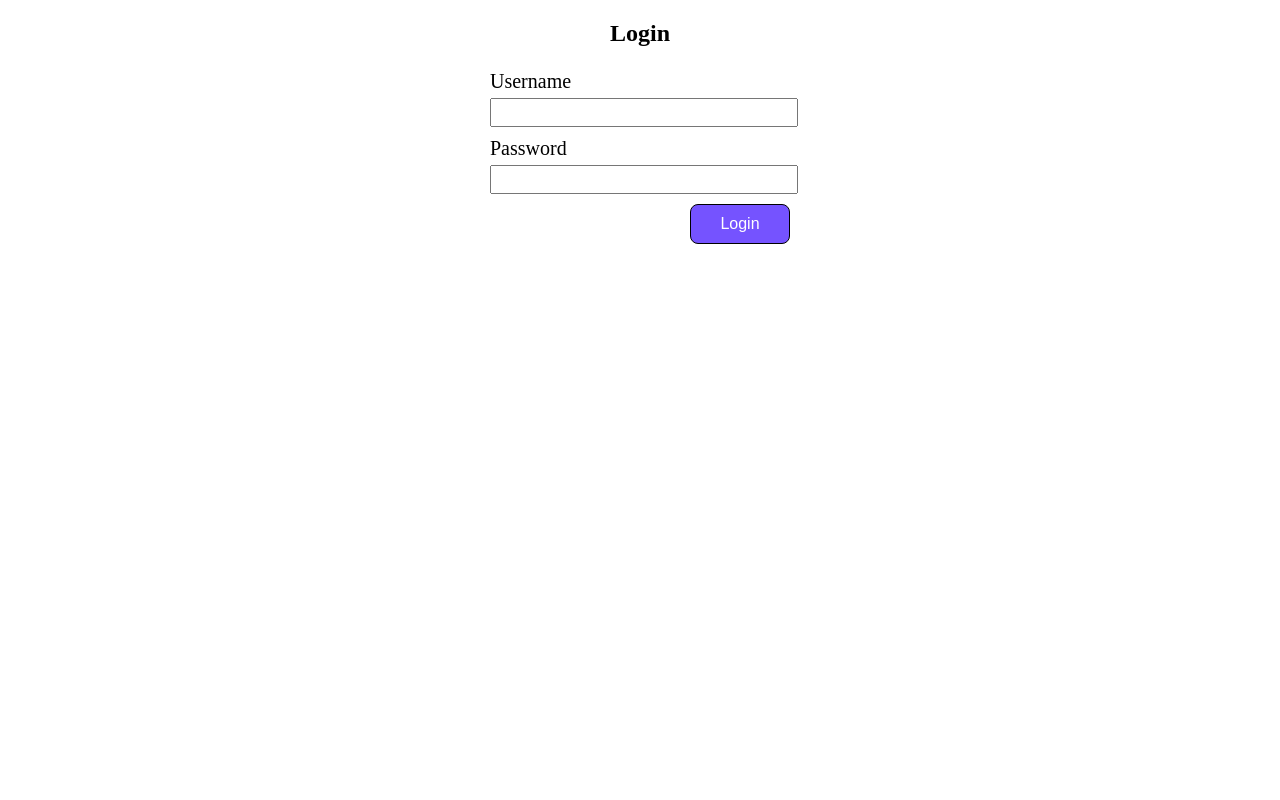
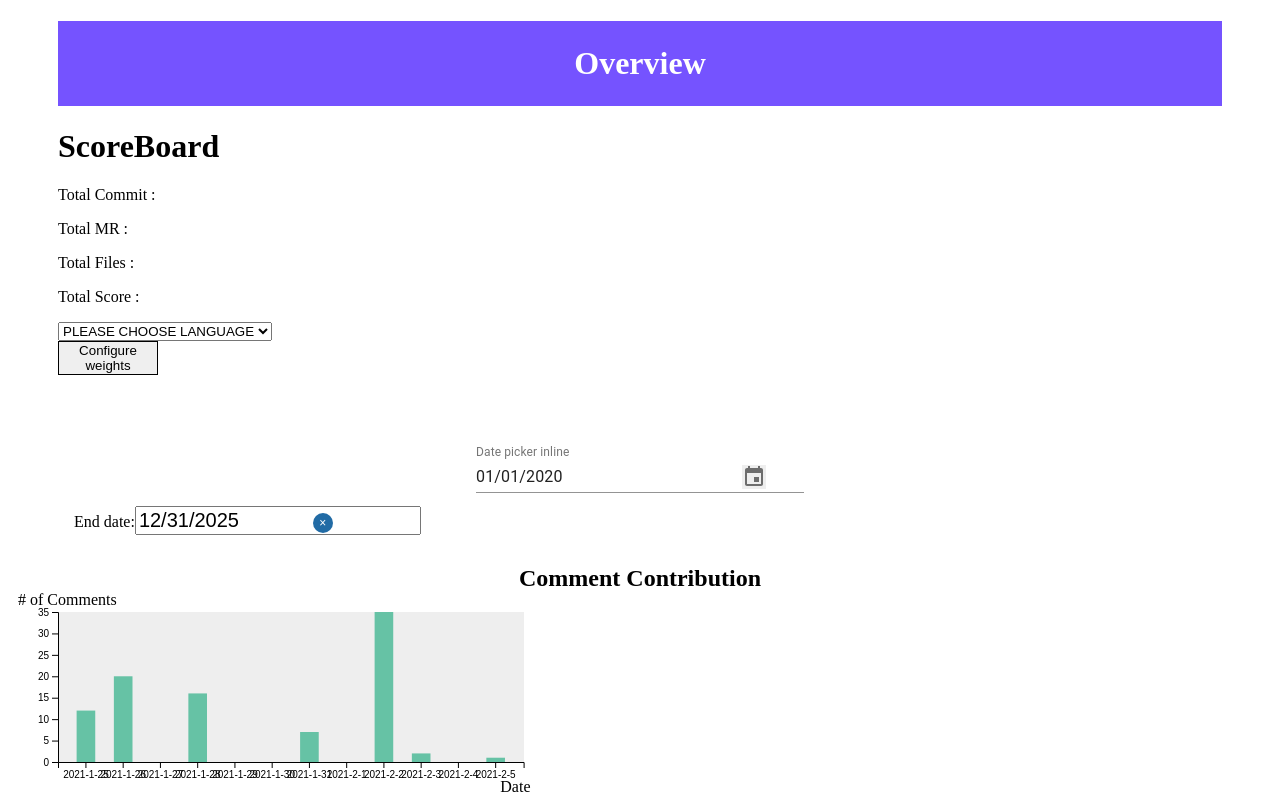
Before and after one commit to MooyGhul/GitlabAnalyzer, a React (Create React App) app in the folder frontend/: page / in a window 1280 px wide. Before the commit this address led to /login. Shown: the top 800 px of the page. Built offline with nearby package versions, Linux system fonts and the light colour scheme; no server answers.

Commit message:
Downgrade package to @date-io@^1.3.13

```diff
--- a/frontend/package.json
+++ b/frontend/package.json
@@ -3,9 +3,10 @@
   "version": "0.1.0",
   "private": true,
   "dependencies": {
-    "@date-io/date-fns": "^2.10.8",
+    "@date-io/date-fns": "^1.3.13",
     "@material-ui/core": "^4.11.3",
     "@material-ui/data-grid": "^4.0.0-alpha.19",
+    "@material-ui/pickers": "^3.2.10",
     "@react-navigation/native": "^5.9.2",
     "@react-navigation/stack": "^5.14.2",
     "@testing-library/jest-dom": "^5.11.9",
--- a/frontend/src/index.js
+++ b/frontend/src/index.js
@@ -2,10 +2,11 @@ import React from 'react';
 import ReactDOM from 'react-dom';
 import App from './App';
 import reportWebVitals from './reportWebVitals';
+import OverviewPage from './OverviewPage';
 
 ReactDOM.render(
   <React.StrictMode>
-    <App />
+    <OverviewPage />
   </React.StrictMode>,
   document.getElementById('root')
 );
```
Also changed, not shown: 1 other file (tests, documents, lock files or other folders).
